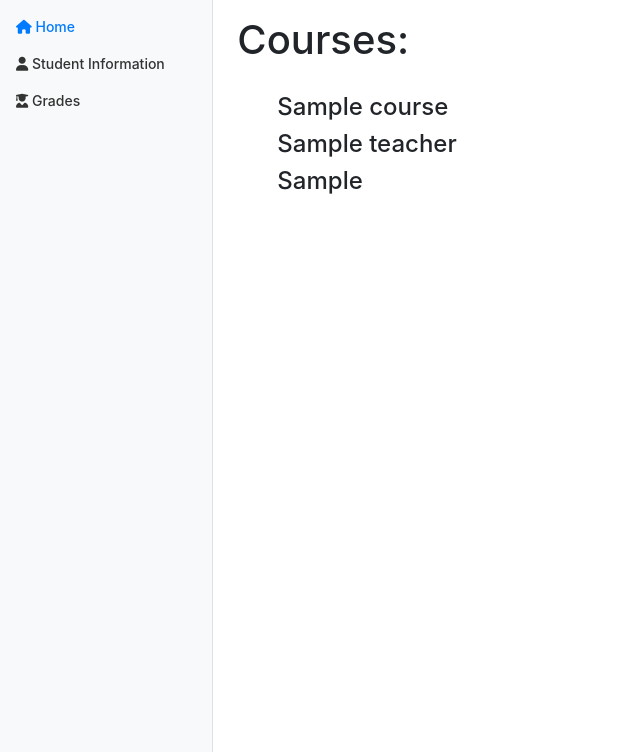
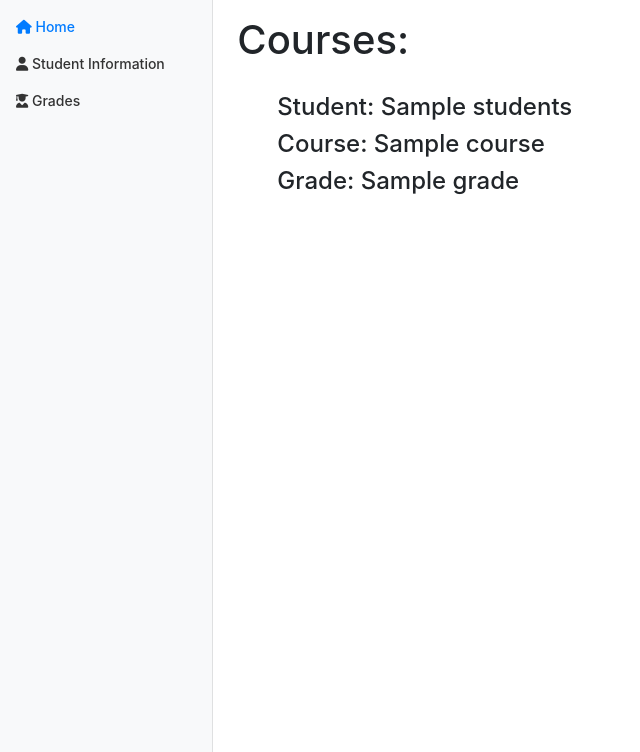
Before and after one commit to ZFoxtrot/UHDSoftwareEng, a Django app: template GradeManagement/templates/GradeManagement/student_home.html in a window 1280 px wide. Shown: the part 48-800 px from the top of the page, without its empty margins (0-640 px from the left). Run offline with Django 3.2, Linux system fonts and the light colour scheme; the template is opened without the code that fills it: most values are stand-ins (such as "Sample title", 1, 10 or a date in 2020); some libraries are stand-ins or nearby versions.

Commit message:
Fix for displaying courses under student/home

```diff
--- a/GradeManagement/templates/GradeManagement/student_home.html
+++ b/GradeManagement/templates/GradeManagement/student_home.html
@@ -18,9 +18,9 @@
 		<div>
 			<ul>
 				<br>
-				<h4> {{ course.Name }} </h4>
-				<h4> {{ course.Teacher }} </h4>
-				<h4> {{ course.SemesterOfCourse }} </h4>
+				<h4> Student: {{ course.Students }} </h4>
+				<h4> Course: {{ course.Course }} </h4>
+				<h4> Grade: {{ course.Grade }} </h4>
 				<br>
 			</ul>
 		</div>
```
Also changed, not shown: db.sqlite3.
